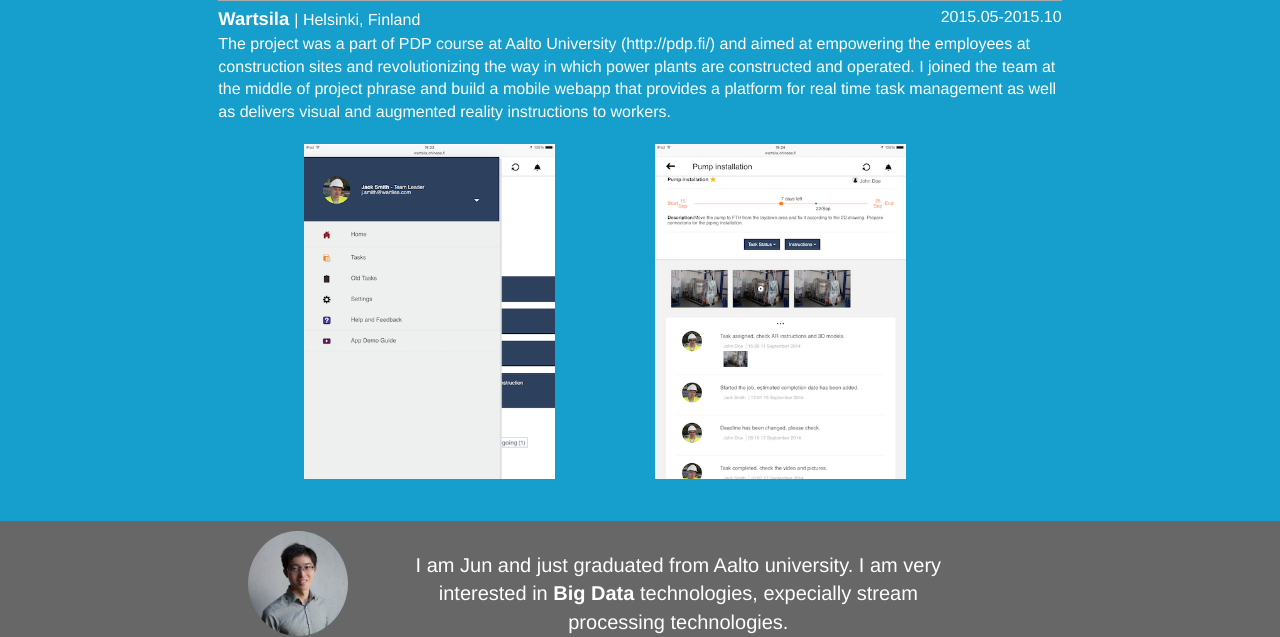
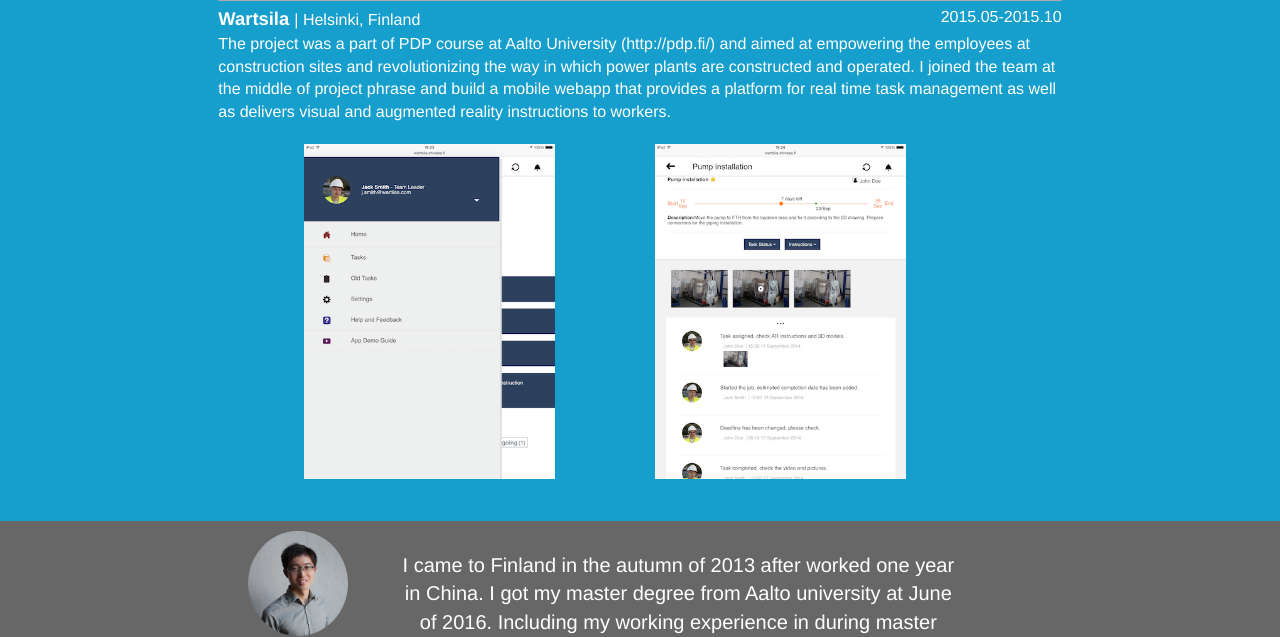
Before and after one commit to wangyangjun/wangyangjun.github.io, a website: page index.html in a window 1280 px wide. Shown: the part 2920-3557 px from the top of the page. Drawn offline with nearby package versions, Linux system fonts and the light colour scheme; some packages are replaced by stand-ins of ours; a script that the page names is missing.

Commit message:
udpate self description in footer

```diff
--- a/views/footer.html
+++ b/views/footer.html
@@ -12,7 +12,7 @@
             </ul>
           </div>
           <div class="statement col-lg-10 col-sm-9 col-xs-12" style="float:left; display: flex;">
-            <p> I am Jun and just graduated from Aalto university. I am very interested in <b>Big Data</b> technologies, expecially stream processing technologies.</p>
+            <p> I came to Finland in the autumn of 2013 after worked one year in China. I got my master degree from Aalto university at June of 2016. Including my working experience in during master study (part time and full time), I have more than 3 years working experience.</p>
           </div>
         </div>
       </div>
```
